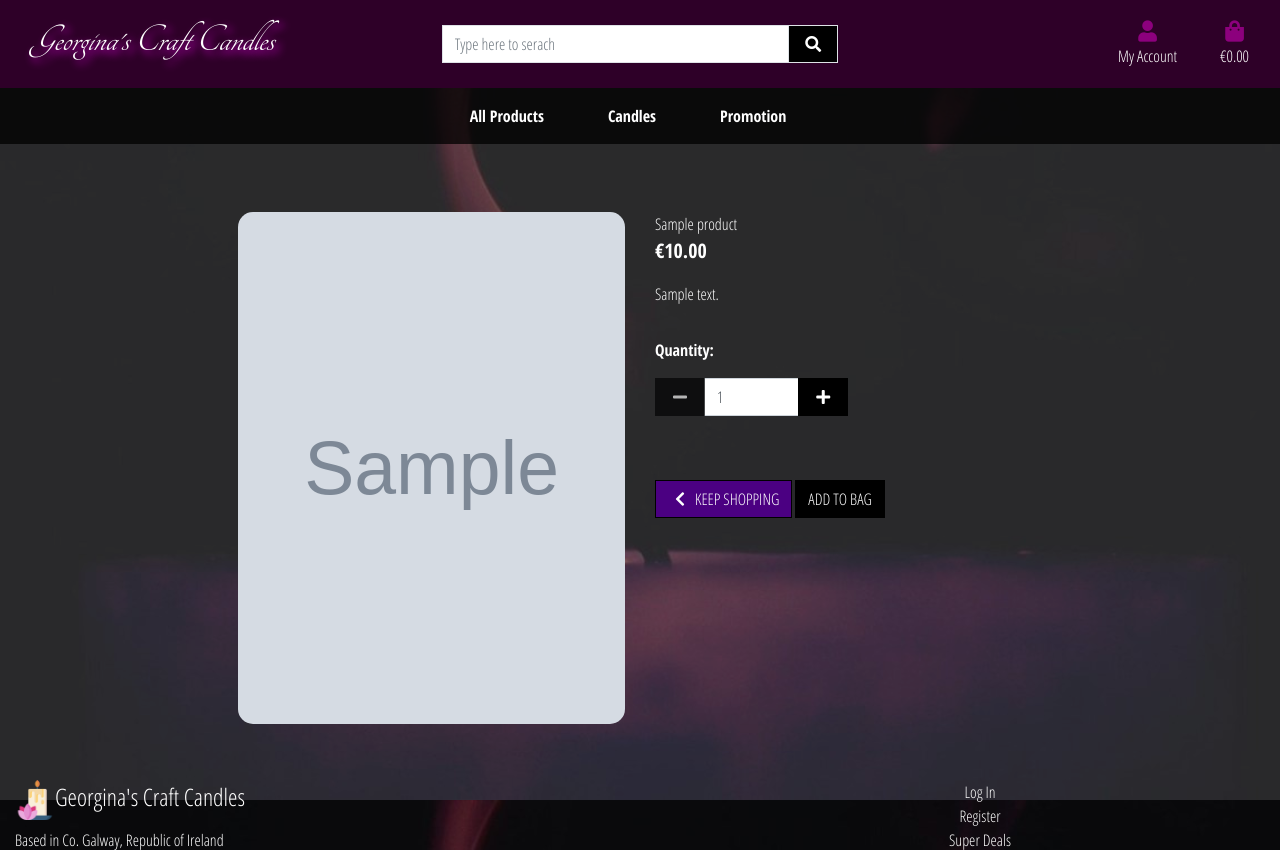
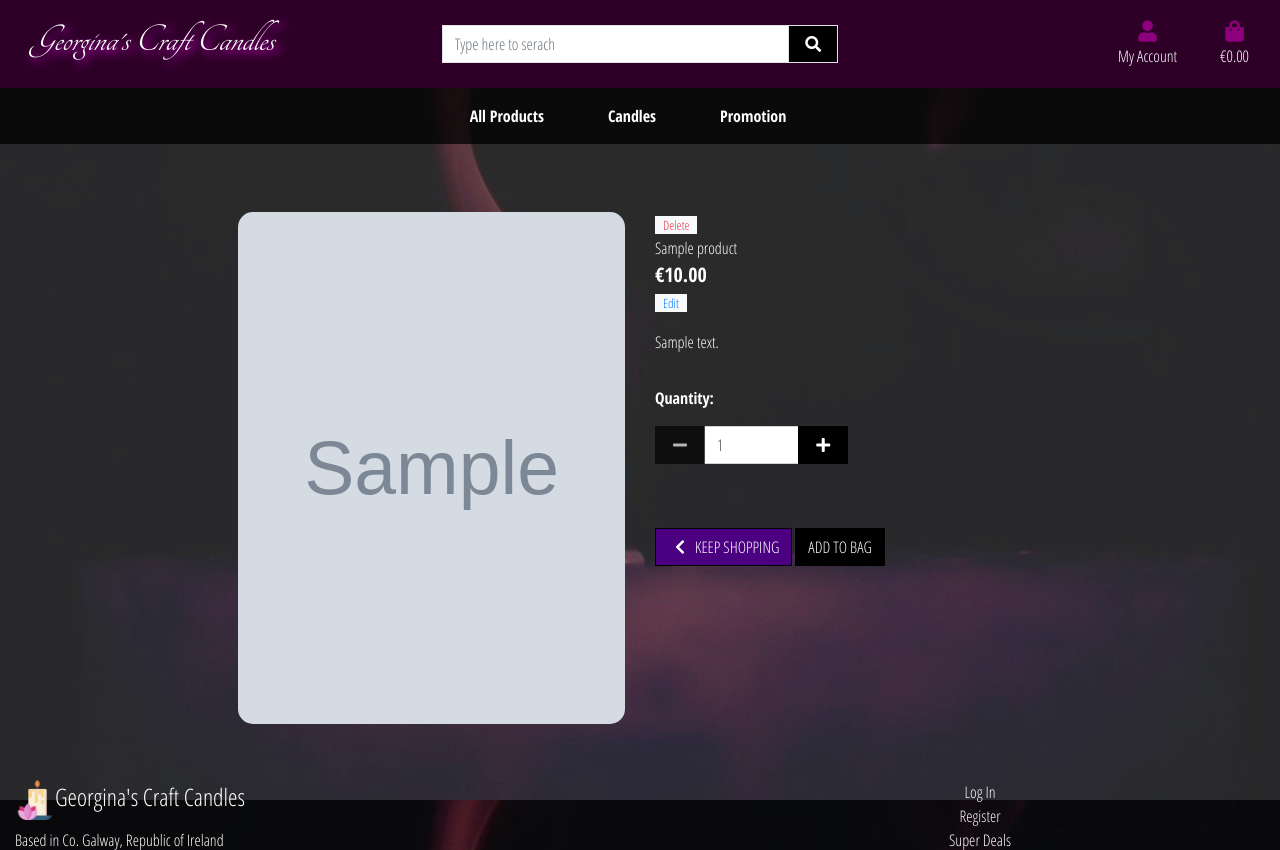
Before and after one commit to Adamsky94/Georginas_Craft_Candles, a Django app: page /products/1/ in a window 1280 px wide. Shown: the top 850 px of the page. Run offline with Django 3.2, Linux system fonts and the light colour scheme; a user stored in the database is signed in; tables that the repository leaves empty hold one stand-in row (values such as "Sample post"); grey boxes marked "Sample" are stand-in pictures; some libraries are stand-ins or nearby versions.

Commit message:
Added product delete function for Admin

```diff
--- a/ginas_candles/products/templates/products/product-detail.html
+++ b/ginas_candles/products/templates/products/product-detail.html
@@ -26,8 +26,18 @@
             </div>
             <div class="col-12 col-md-6 col-lg-4">
                 <div class="product-details-container mb-5 mt-md-5">
+                    {% if request.user.is_superuser %}
+                    <small class="bg-light">
+                     <a class="text-danger ml-2 mr-2" href="{% url 'delete_product' product.id %}">Delete</a>
+                    </small>
+                    {% endif %}
                     <p class="mb-0">{{ product.name }}</p>
                     <p class="lead mb-0 text-left font-weight-bold">€{{ product.price }}</p>
+                    {% if request.user.is_superuser %}
+                        <small class="bg-light">
+                            <a class="ml-2 mr-2" href="{% url 'edit_product' product.id %}">Edit</a>
+                        </small>
+                    {% endif %}
                     <p class="mt-3">{{ product.description }}</p>
                     <form class="form" action="{% url 'add_to_bag' product.id %}" method="POST">
                         {% csrf_token %}
--- a/ginas_candles/products/templates/products/products.html
+++ b/ginas_candles/products/templates/products/products.html
@@ -55,6 +55,12 @@
                                 </div>
                                 <div class="card-footer bg-white pt-0 border-0 text-left">
                                     <div class="row">
+                                         {% if request.user.is_superuser %}
+                                                <small class="ml-3">
+                                                    <a href="{% url 'edit_product' product.id %}">Edit</a> |
+                                                    <a class="text-danger" href="{% url 'delete_product' product.id %}">Delete</a>
+                                                </small>
+                                            {% endif %}
                                         <div class="col">
                                             <p class="lead mb-0 text-right color-black font-weight-bold">€{{ product.price }}</p>
                                         </div>
--- a/ginas_candles/products/urls.py
+++ b/ginas_candles/products/urls.py
@@ -6,4 +6,5 @@ urlpatterns = [
     path('<int:product_id>/', views.product_detail, name='product_detail'),
     path('add/', views.add_product, name='add_product'),
     path('edit/<int:product_id>/', views.edit_product, name='edit_product'),
+    path('delete/<int:product_id>/', views.delete_product, name='delete_product'),
 ]
--- a/ginas_candles/products/views.py
+++ b/ginas_candles/products/views.py
@@ -75,9 +75,9 @@ def add_product(request):
     if request.method == 'POST':
         form = ProductForm(request.POST, request.FILES)
         if form.is_valid():
-            form.save()
+            product = form.save()
             messages.success(request, 'Successfully added product!')
-            return redirect(reverse('add_product'))
+            return redirect(reverse('product_detail', args=[product.id]))
         else:
             messages.error(request, 'Failed to add product. Please ensure the form is valid.')
     else:
@@ -113,3 +113,10 @@ def edit_product(request, product_id):
     }
 
     return render(request, template, context)
+
+def delete_product(request, product_id):
+    """ Delete a product from the store """
+    product = get_object_or_404(Product, pk=product_id)
+    product.delete()
+    messages.success(request, 'Product deleted!')
+    return redirect(reverse('products'))
```
